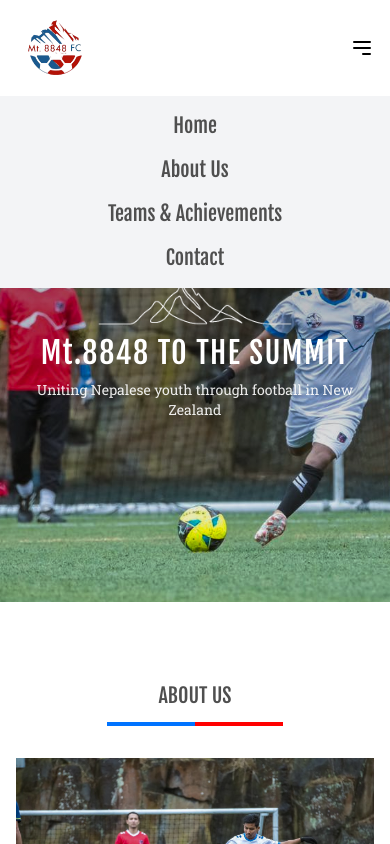
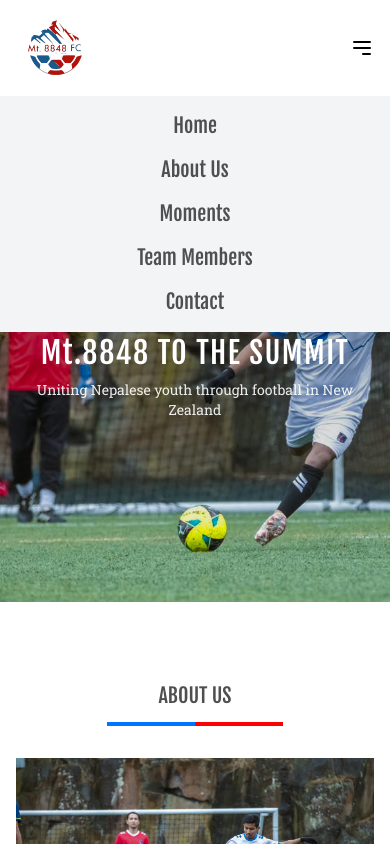
Before and after one commit to sachinstha9/Mt-8848-FC-website, a Next.js app: page / in a window 390 px wide. Both pictures are taken after a click on the button 362 px from the left and 48 px from the top of the page. Shown: the top 844 px of the page. Built offline with nearby package versions, Linux system fonts and the light colour scheme.

Commit message:
header fixed

```diff
--- a/src/app/components/Header.tsx
+++ b/src/app/components/Header.tsx
@@ -75,22 +75,27 @@ export default function Header() {
             <section className="absolute top-full left-0 w-full bg-gray-100 md:hidden z-50">
               <ul className="flex flex-col items-center gap-4 py-4">
                 <li>
-                  <Link href="#" className="header-list">
+                  <Link href="/" className="header-list">
                     Home
                   </Link>
                 </li>
                 <li>
-                  <Link href="#" className="header-list">
+                  <Link href="/about" className="header-list">
                     About Us
                   </Link>
                 </li>
                 <li>
-                  <Link href="#" className="header-list">
-                    Teams & Achievements
+                  <Link href="/moments" className="header-list">
+                    Moments
                   </Link>
                 </li>
                 <li>
-                  <Link href="#" className="header-list">
+                  <Link href="/team" className="header-list">
+                    Team Members
+                  </Link>
+                </li>
+                <li>
+                  <Link href="/contact" className="header-list">
                     Contact
                   </Link>
                 </li>
```
